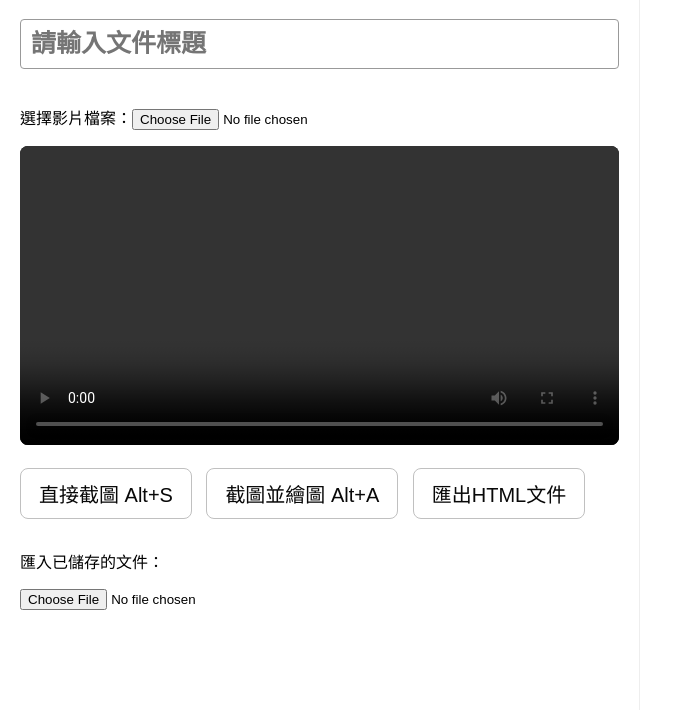
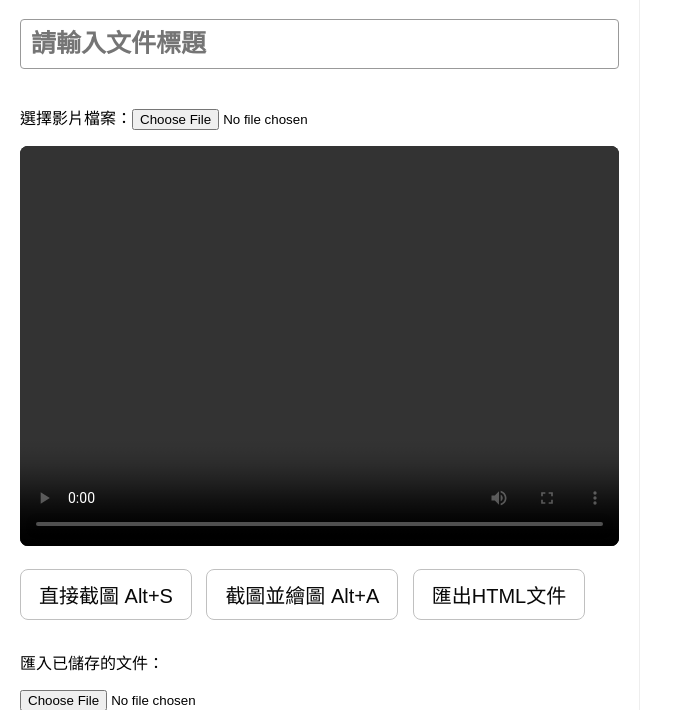
Before and after one commit to yuchen-source/my-html-tool, a plain HTML site: page index.html in a window 1280 px wide. Shown: the part 90-800 px from the top of the page, without its empty margins (0-683 px from the left). Drawn offline with Linux system fonts and the light colour scheme.

Commit message:
Add min-height to video

```diff
--- a/index.html.html
+++ b/index.html
@@ -29,14 +29,16 @@
     }
 
     /* 影片樣式 */
-    video {
-      width: 100%; /* 讓影片和 Canvas 佔滿父容器的寬度 */
-      height: auto; /* 高度自動，保持比例 */
-      display: block; /* 讓影片下方空間更整齊 */
-      margin-bottom: 5px;
-      background: #000;
-      border-radius: 8px;
-    }
+	video {
+		width: 100%;
+		/* 讓影片區域在沒有載入影片時也能佔據空間，並有黑色背景 */
+		height: 400px; /* 設定一個預設高度 */
+		object-fit: contain; /* 確保影片內容在設定的高度內完整顯示 */
+		display: block;
+		margin-bottom: 5px;
+		background: #000;
+		border-radius: 8px;
+	}
 
     /* 截圖列表中的單個截圖樣式 */
     .screenshot {
```
